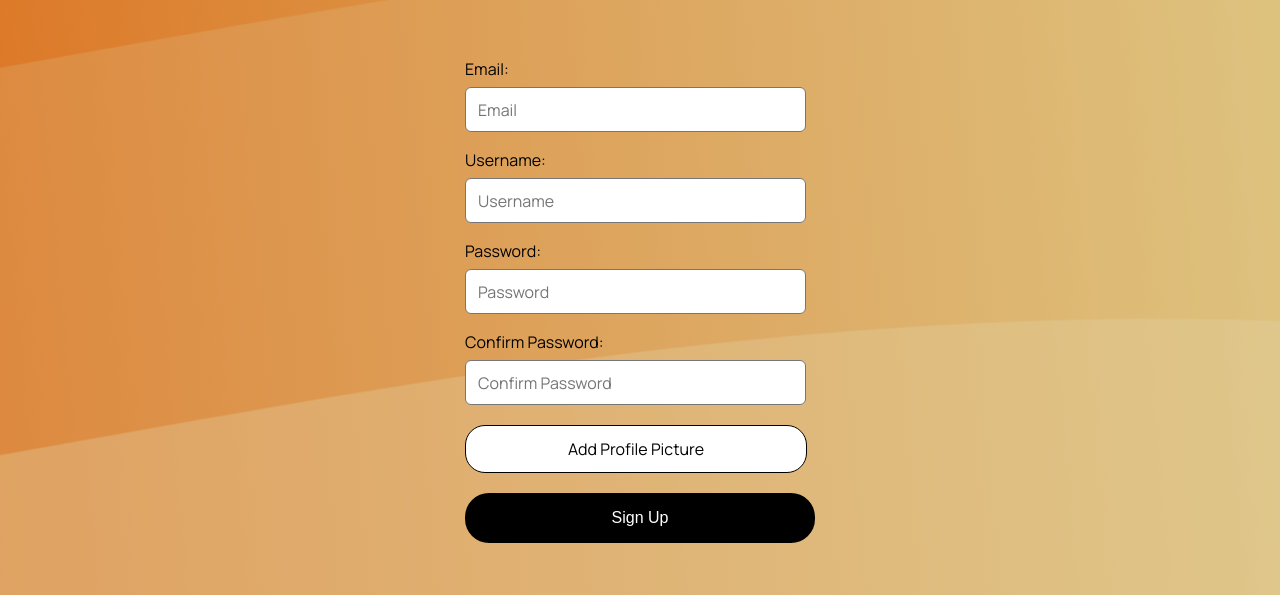
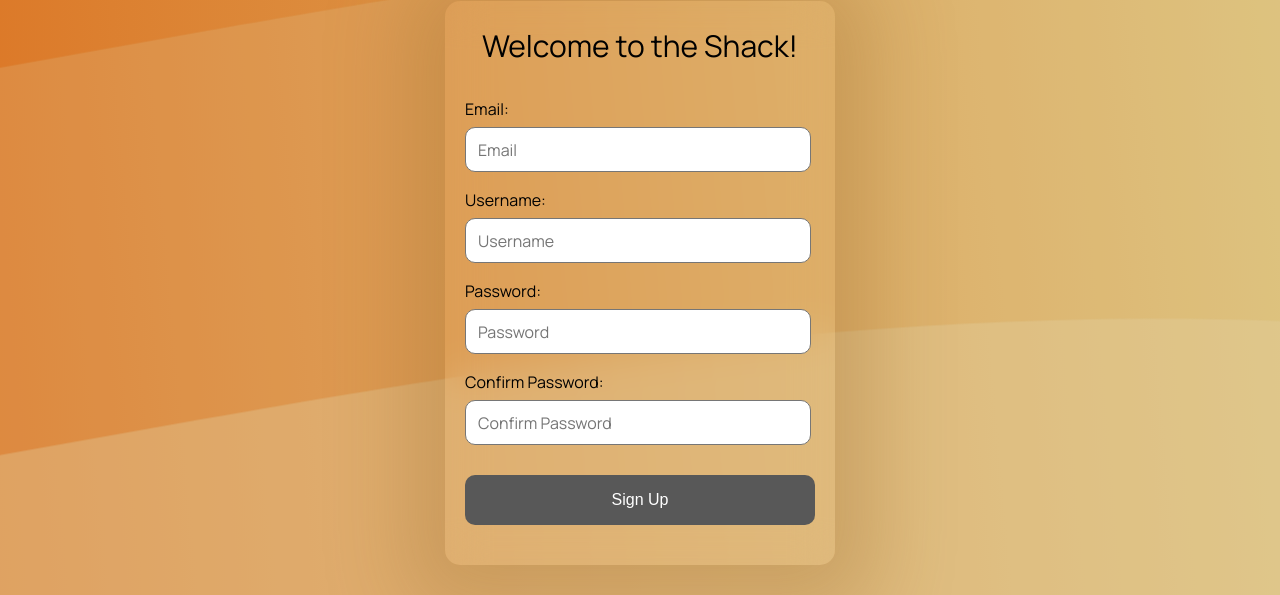
Before and after one commit to KooShnoo/track-shack, a React (Vite) app in the folder frontend/: page /signup in a window 1280 px wide. Shown: the part 166-761 px from the top of the page. Built offline with nearby package versions, Linux system fonts and the light colour scheme; no server answers.

Commit message:
complete signup page styling

```diff
--- a/frontend/src/components/SessionForms/LoginForm.css
+++ b/frontend/src/components/SessionForms/LoginForm.css
@@ -23,14 +23,10 @@
 }
 
 .credential-fields {
-  /* border: 2px solid rgb(62, 62, 62); */
-  margin-top: 20px;
   display: flex;
   flex-direction: column;
   padding: 20px;
   width: 350px;
-  height: fit-content;
-  border-radius: 24px;
   gap: 10px;
 }
 
@@ -38,24 +34,31 @@
   margin-top: 10px;
   appearance: none;
   background-color: #ffffff;
-  box-shadow: var(0px 1px 4px 0px inset rgba(14, 14, 14, 0.0901960784));
-  border-bottom: var(#0e0e0e2e, rgba(14, 14, 14, 0.1803921569));
   border-style: solid;
   border-width: 1px;
-  border-radius: 6px;
+  border-radius: 10px;
   color: #222222;
   display: block;
   font-family: inherit;
   font-size: 16px;
   line-height: 1.7;
   height: 35px;
-  outline: 3px solid rgba(0, 0, 0, 0);
   padding-top: 4px;
   padding-bottom: 4px;
   padding-left: 12px;
   padding-right: 12px;
-  width: 90%;
-  min-width: 0;
+  max-width: 320px;
+  width: 320px;
+}
+
+#input-field:hover {
+  outline: 0.5px solid rgba(0, 0, 0, 0.788);
+}
+
+#input-field:active,
+#input-field:focus {
+  border: solid 1px rgb(255, 123, 34);
+  outline: 0.5px solid rgba(255, 123, 34, 0.788);
 }
 
 #submit-button {
@@ -63,21 +66,23 @@
   display: inline-block;
   height: 50px;
   background: unset;
-  background-color: black;
+  background-color: #585858;
   font-size: 16px;
   font-weight: 500;
   line-height: 2;
   color: white;
   border: none;
-  border-radius: 24px;
+  border-radius: 10px;
   cursor: pointer;
   transition: transform 0.2s ease, background-color 0.2s ease;
 }
 
 #submit-button:hover {
-  box-shadow: 0 0 10px rgba(0, 0, 0, 0.5);
-  background-color: rgb(62, 62, 62);
-  transform: scale(1.01);
+  background-color: #3b3b3b;
+}
+
+#submit-button:active {
+  background-color: #1a1818;
 }
 
 #demo-button {
@@ -89,9 +94,8 @@
   font-size: 16px;
   font-weight: 500;
   line-height: 2;
-  /* color: white; */
   border: none;
-  border-radius: 24px;
+  border-radius: 10px;
   cursor: pointer;
   transition: transform 0.2s ease, background-color 0.2s ease;
 }
--- a/frontend/src/components/SessionForms/SignupForm.css
+++ b/frontend/src/components/SessionForms/SignupForm.css
@@ -1,44 +1,25 @@
+.signup-container {
+  display: flex;
+  justify-content: center;
+  margin-top: 100px;
+}
+
 .signup-form {
   position: relative;
-  margin-top: 40px;
   display: flex;
   flex-direction: column;
   align-items: center;
-
-  min-height: 100vh;
+  backdrop-filter: blur(20px);
+  min-height: 500px;
   box-sizing: border-box;
   overflow: hidden;
+  /* border: solid 1px black; */
+  padding-bottom: 20px;
+  border-radius: 15px;
+  box-shadow: 0 10px 80px 40px rgba(148, 101, 39, 0.274);
 }
 
 #signup-header {
   margin-top: 30px;
   font-size: 30px;
 }
-
-.img-button {
-  display: flex;
-  justify-content: center;
-}
-
-.input-image {
-  display: none;
-}
-
-.input-image-container {
-  margin-top: 10px;
-  text-align: center;
-  border: solid black .5px;
-  background-color: white;
-  width: 342px;
-  height: 31px;
-  padding-top: 15px;
-  margin-right: 8px;
-  border-radius: 20px;
-}
-
-.input-image-container:hover {
-  cursor: pointer;
-  box-shadow: 0 0 10px rgba(0, 0, 0, 0.5);
-  background-color: whitesmoke;
-  transform: scale(1.01);
-}
--- a/frontend/src/components/SessionForms/SignupForm.jsx
+++ b/frontend/src/components/SessionForms/SignupForm.jsx
@@ -47,20 +47,21 @@ function SignupForm() {
       email,
       username,
       password,
-      image
+      image,
     };
 
     dispatch(signup(user));
   };
 
-  const handleImage = e => {
+  const handleImage = (e) => {
     if (e.target.files.length > 0) {
       const selectedImage = e.target.files[0];
       setImage(selectedImage);
     }
-  }
+  };
 
   return (
+    <div className="signup-container">
       <form className="signup-form" onSubmit={handleSubmit}>
         <h2 id="signup-header">Welcome to the Shack!</h2>
         <div className="credential-fields">
@@ -79,7 +80,8 @@ function SignupForm() {
           <div className="errors">{errors?.username}</div>
           <label>
             <span>Username:</span>
-          <input id='input-field'
+            <input
+              id="input-field"
               type="text"
               value={username}
               onChange={update('username')}
@@ -89,7 +91,8 @@ function SignupForm() {
           <div className="errors">{errors?.password}</div>
           <label>
             <span>Password:</span>
-          <input id='input-field'
+            <input
+              id="input-field"
               type="password"
               value={password}
               onChange={update('password')}
@@ -101,32 +104,27 @@ function SignupForm() {
           </div>
           <label>
             <span>Confirm Password:</span>
-          <input id='input-field'
+            <input
+              id="input-field"
               type="password"
               value={password2}
               onChange={update('password2')}
               placeholder="Confirm Password"
             />
           </label>
-        <div className="img-button">
-        <label className="input-image-container" htmlFor="input-image">Add Profile Picture
+          <div className="img-button"></div>
+
           <input
-            type="file"
-            className='input-image'
-            id='input-image'
-            onChange={handleImage}
-           />
-        </label>
-
-        </div>
-
-        <input id='submit-button'
+            id="submit-button"
             type="submit"
             value="Sign Up"
-          disabled={!email || !username || !password || password !== password2}
+            disabled={
+              !email || !username || !password || password !== password2
+            }
           />
         </div>
       </form>
+    </div>
   );
 }
 
--- a/frontend/src/components/audio/AudioPlayer.jsx
+++ b/frontend/src/components/audio/AudioPlayer.jsx
@@ -1,14 +1,11 @@
-import { useEffect, useState, useRef } from 'react';
+import { useEffect, useState } from 'react';
 import WaveSurfer from 'wavesurfer.js';
-import pause from '/pause.svg';
-import play from '/play.svg';
 
 import './AudioPlayer.css';
 
 function AudioPlayer({ src, trackId }) {
   const waveformId = `#myWaveForm`;
   const [isPlaying, setIsPlaying] = useState(false);
-  const audioRef = useRef(null);
   useEffect(() => {
     const song = WaveSurfer.create({
       container: `.waveForm-${trackId}`,
@@ -29,39 +26,13 @@ function AudioPlayer({ src, trackId }) {
       song.seekTo(0);
     });
 
-    audioRef.current = song;
-
     return () => {
       song.destroy();
     };
   }, [src, waveformId]);
 
-  // const togglePlay = () => {
-  //   if (audioRef.current) {
-  //     if (isPlaying) {
-
-  //     }
-  //   }
-
-  //   if (song.current) {
-  //     if (isPlaying) {
-  //       audio.pause();
-  //     } else {
-  //       audio.play();
-  //     }
-  //     setIsPlaying(!isPlaying);
-  //   }
-  // };
-
   return (
     <div className="waveform-container">
-      {/* <div className="audio-buttons" onClick={togglePlay}>
-        {isPlaying ? (
-          <i className="fa-solid fa-circle-pause"></i>
-        ) : (
-          <i className="fa-solid fa-circle-play fa-lg"></i>
-        )}
-      </div> */}
       <div className="play-container">
         <div id={waveformId} className={`waveForm-${trackId}`}></div>
       </div>
```
Lines whose indentation alone changed are shown as unchanged.
